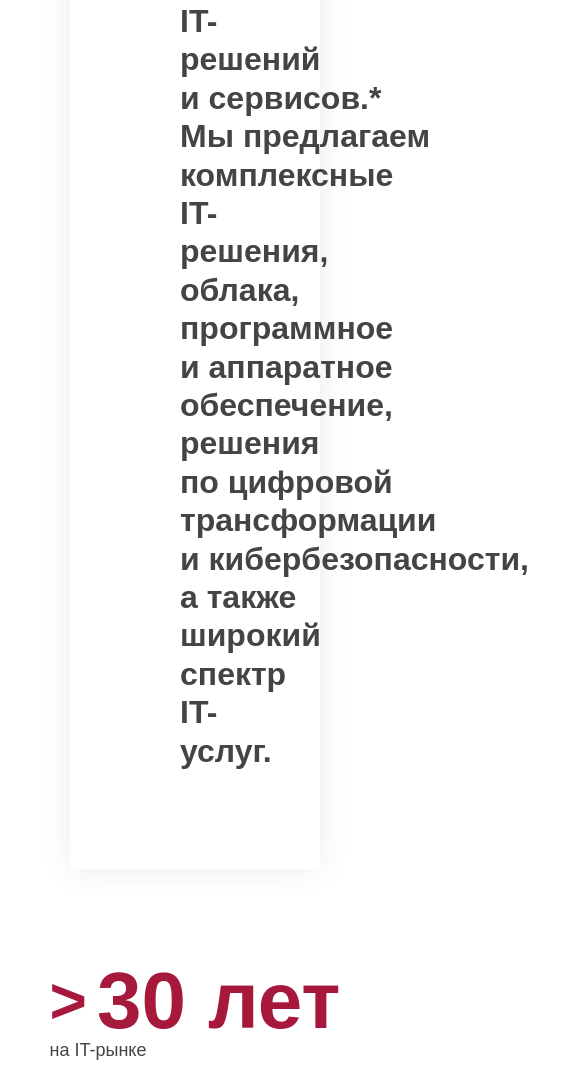
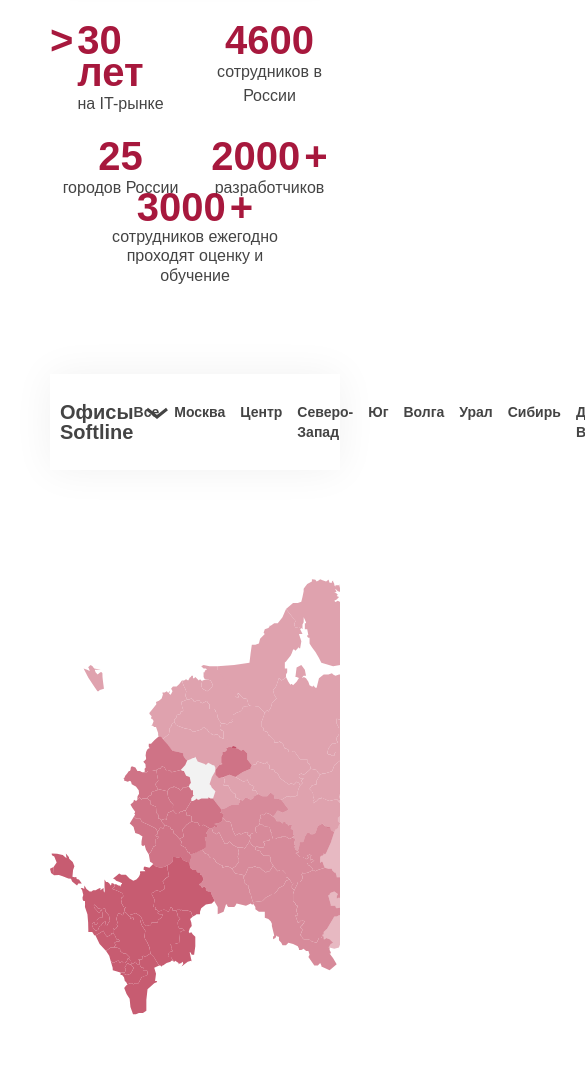
Before and after one commit to KrutikowWEB/peach-test-frontend, a website: page src/index.html in a window 390 px wide. Shown: the part 792-1859 px from the top of the page, 585 px wide, since content can reach past the window. Drawn offline with nearby package versions, Linux system fonts and the light colour scheme; files that its build step writes are made by us from their sources; a web font is replaced by a local one.

Commit message:
adaptive mobile block header promo info and litle offices

```diff
--- a/src/index.html
+++ b/src/index.html
@@ -66,7 +66,7 @@
                 </div>
             </section>
 
-            <!-- <section class="offices">
+            <section class="offices">
                 <div class="container">
                     <div class="offices__menu">
                         <div class="offices__all">
@@ -349,7 +349,7 @@
                         </div>
                     </div>
                 </div>
-            </section> -->
+            </section>
 
             <!-- <section class="mission">
                 <div class="container">
--- a/src/sass/base/_media.scss
+++ b/src/sass/base/_media.scss
@@ -20,6 +20,30 @@
             margin: 100px 30px 0 30px;
         }
     }
+    .offices{
+        &__menu{
+            padding: 28px 30px;
+        }
+        &__list{
+            gap: 15px;
+        }
+        &__map{
+            overflow-x: auto;
+        }
+    }
+    .menu{
+        &__sub-list{
+            width: 958px;
+            left: -30px;
+            padding: 30px;
+        }
+        &__sub-sub-list{
+            gap: 5px;
+        }
+        &__sub-sub-item{
+            font-size: 16px;
+        }
+    }
 }
 
 @media (max-width:992px){
@@ -38,22 +62,85 @@
             width: 500px;
         }
     }
+    .info{
+        &__descr{
+            margin: 0 20px;
+            padding: 50px 20px;
+        }
+        &__list{
+            padding-top: 0;
+            display: grid;
+            grid-template-columns: repeat(2, 1fr);
+            grid-template-rows: repeat(3, minmax(50px, auto));
+            gap: 40px;
+        }
+        &__item{
+            display: flex;
+            flex-direction: column;
+            align-items: center;
+            justify-content: flex-start;
+            &:nth-child(4){
+                margin-left: 0;
+            }
+            &:nth-child(5) {
+                max-width: 225px;
+                margin: 0 auto;
+            }
+            &-subtitle{
+                text-align: center;
+            }
+        }
+    }
+    .offices{
+        &__menu{
+            padding: 28px 10px;
+        }
+        &__item{
+            font-size: 14px;
+        }
+    }
+    .menu{
+        &__sub-list{
+            width: 719px;
+            left: -10px;
+            display: grid;
+            grid-template-columns: repeat(4, 1fr);
+            row-gap: 20px;
+        }
+        &__item{
+            &-text{
+                font-size: 20px;
+            }
+        }
+        &__sub-item, &__sub-sub-item{
+            font-size: 14px;
+        }
+    }
 }
 
 @media (max-width:768px){
     .container{
         max-width: 540px;
     }
+    .info{
+        &__list{
+            margin: 100px 0 0;
+        }
+    }
+/*     .offices{
+        &__menu{
+
+        }
+    } */
 }
 
 @media (max-width:576px){
     .container{
-        width: 100%;
-        padding: 0;
+        max-width: 290px;
     }
     .header{
         &__wrapper{
-            padding: 16px 7px 16px 5px;
+            padding: 16px 0 16px 5px;
             display: flex;
             flex-direction: column;
             justify-content: space-between;
@@ -84,4 +171,41 @@
             font-size: 16px;
         }
     }
+    .info{
+        padding-top: 60px;
+        &__descr{
+            padding: 25px 5px;
+            margin: 0;
+            font-size: 16px;
+        }
+        &__item{
+            &-title{
+                font-size: 40px;
+                span{
+                    font-size: 40px;
+                }
+            }
+            &-subtitle{
+                font-size: 16px;
+            }
+            &:nth-child(5){
+                position: absolute;
+                top: 167px;
+                left: 55px;
+                width: 180px;
+            }
+        }
+        &__list{
+            position: relative;
+            margin-top: 50px;
+            column-gap: 8px;
+            row-gap: 24px;
+        }
+        &__mr{
+            margin-right: 4px;
+        }
+        &__ml{
+            margin-left: 4px;
+        }
+    }
 }
--- a/src/sass/block/_info.scss
+++ b/src/sass/block/_info.scss
@@ -42,7 +42,7 @@
                 font-style: normal;
                 font-weight: 900;
                 font-size: 64px;
-                line-height: 100%;
+                line-height: 80%;
                 color: $red-color2;
             }
         }
```
